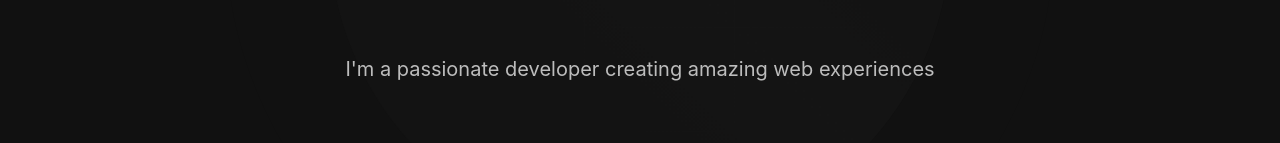
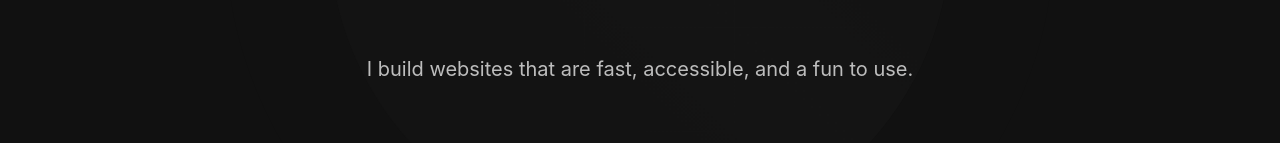
Before and after one commit to maputhireach/portfolio, a React (Vite) app: page / in a window 1280 px wide. Shown: the part 467-610 px from the top of the page. Built offline with nearby package versions, Linux system fonts and the light colour scheme.

Commit message:
update project

```diff
--- a/src/components/Hero.jsx
+++ b/src/components/Hero.jsx
@@ -12,7 +12,7 @@ const Hero = () => {
           />
         </div>
         <h1>Welcome to My Portfolio</h1>
-        <p>I'm a passionate developer creating amazing web experiences</p>
+        <p>I build websites that are fast, accessible, and a fun to use.</p>
         <a href="#contact" className="cta-button">Get in Touch</a>
       </div>
     </section>
--- a/src/components/Projects.jsx
+++ b/src/components/Projects.jsx
@@ -4,7 +4,7 @@ const PROJECTS = [
   {
     id: 1,
     title: "E-Commerce Website",
-    description: "A modern e-commerce platform built with React, featuring product listings, shopping cart, and user authentication.",
+    description: "A modern e-commerce platform built with React, featuring product listings, shopping cart, and user authentication with Backend.",
     image: "/images/ec.png",
     demoLink: "https://ecommerce-blond-phi-55.vercel.app/",
     githubLink: "https://github.com/maputhireach",
```
